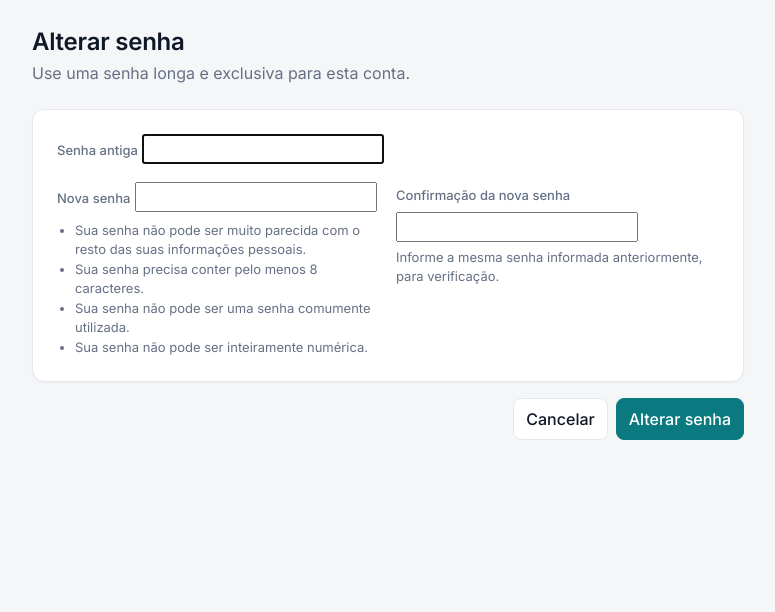
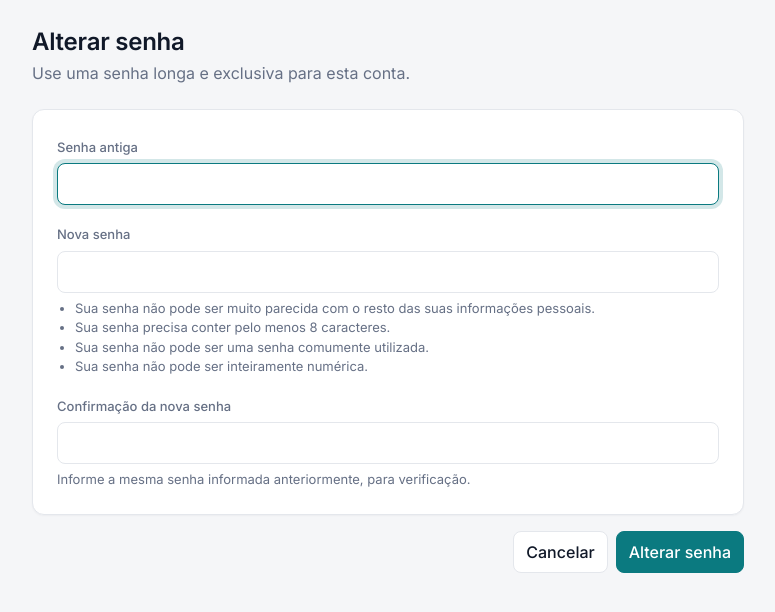
Before and after one commit to estevaomrviana/flowtrace, a Django app: page /accounts/password_change/ in a window 1280 px wide. Shown: the part 61-673 px from the top of the page, without its empty margins (252-1027 px from the left). Run offline with Django 5.2, Linux system fonts and the light colour scheme; the visitor is signed in with stand-in values (Sample User, id 1); data comes from the database, SQL or seed files in the repository; data that the repository does not hold is empty; some libraries are stand-ins or nearby versions.

Commit message:
Favicon e correção do layout dos formulários de senha
- Favicon SVG com a marca, apple-touch-icon e theme-color no site e no admin
- /favicon.ico redireciona para o SVG
- Troca de senha usa formulário estilizado e campos em coluna única
- Campos de senha do cadastro de usuário em largura total

Co-Authored-By: Claude Opus 5.5 <noreply@anthropic.com>

```diff
--- a/apps/core/forms.py
+++ b/apps/core/forms.py
@@ -1,4 +1,5 @@
 from django import forms
+from django.contrib.auth.forms import PasswordChangeForm
 
 
 class StyledFormMixin:
@@ -15,3 +16,7 @@ class StyledFormMixin:
             else:
                 css = 'form-control'
             widget.attrs.setdefault('class', css)
+
+
+class StyledPasswordChangeForm(StyledFormMixin, PasswordChangeForm):
+    """Troca de senha do próprio usuário no padrão visual do sistema."""
--- a/apps/organizations/templates/organizations/member_form.html
+++ b/apps/organizations/templates/organizations/member_form.html
@@ -44,8 +44,8 @@
                 <div class="ft-span-2">{% include "includes/field.html" with field=form.role %}</div>
                 {% if form.is_active %}<div class="ft-span-2">{% include "includes/field.html" with field=form.is_active %}</div>{% endif %}
                 {% if form.password1 %}
-                {% include "includes/field.html" with field=form.password1 %}
-                {% include "includes/field.html" with field=form.password2 %}
+                <div class="ft-span-2">{% include "includes/field.html" with field=form.password1 %}</div>
+                <div class="ft-span-2">{% include "includes/field.html" with field=form.password2 %}</div>
                 {% endif %}
                 {% if form.new_password %}<div class="ft-span-2">{% include "includes/field.html" with field=form.new_password %}</div>{% endif %}
             </div>
--- a/config/urls.py
+++ b/config/urls.py
@@ -1,7 +1,11 @@
-from django.contrib import admin
-from django.urls import path, include
 from django.conf import settings
 from django.conf.urls.static import static
+from django.contrib import admin
+from django.contrib.auth import views as auth_views
+from django.urls import path, include
+from django.views.generic import RedirectView
+
+from apps.core.forms import StyledPasswordChangeForm
 
 
 admin.site.site_header = 'FlowTrace · Plataforma'
@@ -9,7 +13,13 @@ admin.site.site_title = 'FlowTrace'
 admin.site.index_title = 'Administração da plataforma'
 
 urlpatterns = [
+    path('favicon.ico', RedirectView.as_view(url=settings.STATIC_URL + 'img/favicon.svg', permanent=True)),
     path('admin/', admin.site.urls),
+    path(
+        'accounts/password_change/',
+        auth_views.PasswordChangeView.as_view(form_class=StyledPasswordChangeForm),
+        name='password_change',
+    ),
     path('accounts/', include('django.contrib.auth.urls')),
     path('organizacao/', include('apps.organizations.urls', namespace='organizations')),
     path('historico/', include('apps.audit.urls', namespace='audit')),
--- a/templates/base.html
+++ b/templates/base.html
@@ -7,6 +7,7 @@
     <meta name="viewport" content="width=device-width, initial-scale=1.0">
 
     <title>{% block title %}FlowTrace{% endblock %}</title>
+    {% include "includes/favicon.html" %}
 
     <script>
         // Aplica o tema antes da renderização para evitar "piscar".
--- /dev/null
+++ b/templates/includes/favicon.html
@@ -0,0 +1,4 @@
+{% load static %}
+<link rel="icon" type="image/svg+xml" href="{% static 'img/favicon.svg' %}">
+<link rel="apple-touch-icon" href="{% static 'img/apple-touch-icon.png' %}">
+<meta name="theme-color" content="#0b7a80">
--- a/templates/registration/password_change_form.html
+++ b/templates/registration/password_change_form.html
@@ -18,8 +18,8 @@
     <form method="post" class="ft-form" novalidate>
         {% csrf_token %}
         <section class="ft-card ft-form__section">
-            <div class="ft-form__grid">
-                <div class="ft-span-2">{% include "includes/field.html" with field=form.old_password %}</div>
+            <div class="ft-form__stack">
+                {% include "includes/field.html" with field=form.old_password %}
                 {% include "includes/field.html" with field=form.new_password1 %}
                 {% include "includes/field.html" with field=form.new_password2 %}
             </div>
--- a/templates/static/css/style.css
+++ b/templates/static/css/style.css
@@ -965,3 +965,8 @@ textarea.form-control { min-height: 120px; font-size: .8125rem; }
     color: var(--ft-muted);
     font-size: .875rem;
 }
+
+.ft-form__stack {
+    display: grid;
+    gap: 16px;
+}
```
Also changed, not shown: templates/admin/base_site.html (added, +7 -0 lines), templates/static/img/apple-touch-icon.png (added), templates/static/img/favicon.svg (added).
